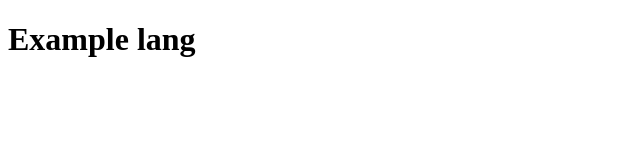
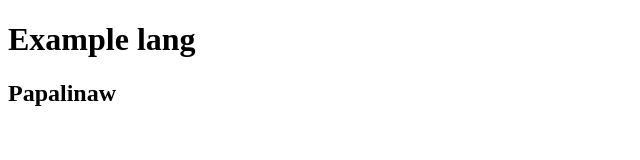
Before and after one commit to Papalinaw/example-repository, a plain HTML site: page index.html in a window 1280 px wide. Shown: the whole page, without its empty margins (0-640 px from the left). Drawn offline with Linux system fonts and the light colour scheme.

Commit message:
bagong dagdag

```diff
--- a/index.html
+++ b/index.html
@@ -7,5 +7,6 @@
 </head>
 <body>
     <h1>Example lang</h1>
+    <h2>Papalinaw</h2>
 </body>
 </html>
```
